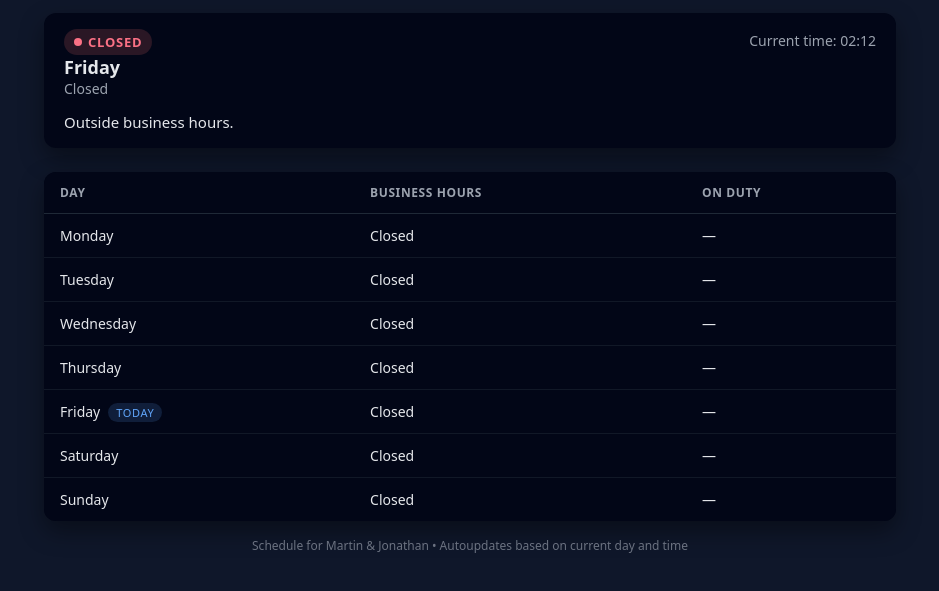
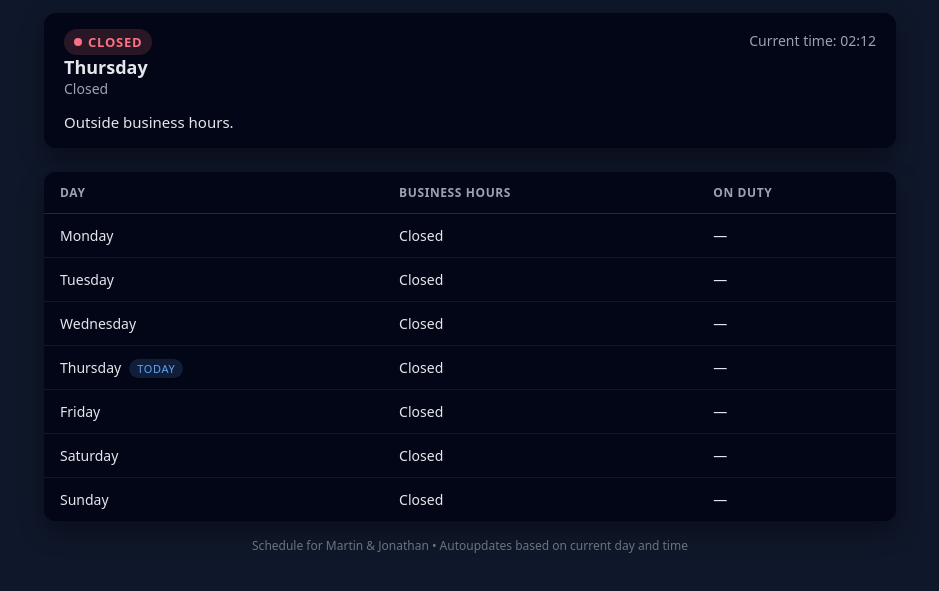
Before and after one commit to Tincho1727/o1-webar, a plain HTML site: page index.html in a window 1280 px wide. Shown: the part 169-760 px from the top of the page, without its empty margins (170-1109 px from the left). Drawn offline with Linux system fonts and the light colour scheme; no server answers.

Commit message:
Update index.html

```diff
--- a/index.html
+++ b/index.html
@@ -225,14 +225,32 @@
   let schedule = {};
   let businessHours = {};
 
- const dayNames = [
-      "Monday", "Tuesday", "Wednesday",
-      "Thursday", "Friday", "Saturday", "Sunday"
+ // For Date.getDay() -> key (0 = Sunday, 6 = Saturday)
+const keyByIndex = [
+  "sunday", "monday", "tuesday", "wednesday",
+  "thursday", "friday", "saturday"
 ];
 
-    const keyByIndex = [
-      "monday", "tuesday", "wednesday",
-      "thursday", "friday", "saturday", "sunday"
+// Label per key
+const dayLabel = {
+  monday: "Monday",
+  tuesday: "Tuesday",
+  wednesday: "Wednesday",
+  thursday: "Thursday",
+  friday: "Friday",
+  saturday: "Saturday",
+  sunday: "Sunday"
+};
+
+// Order in which we want to DISPLAY rows (Mon -> Sun)
+const displayOrder = [
+  "monday",
+  "tuesday",
+  "wednesday",
+  "thursday",
+  "friday",
+  "saturday",
+  "sunday"
 ];
 
  async function loadScheduleFromSheet() {
@@ -317,15 +335,15 @@
   tbody.innerHTML = "";
 
   const now = new Date();
-    const todayIndex = now.getDay();
-    const todayKey = keyByIndex[todayIndex];
+  const todayIndex = now.getDay();        // 0–6
+  const todayKey = keyByIndex[todayIndex]; // "monday", "tuesday", etc.
 
-    for (let i = 0; i < 7; i++) {
-      const dayName = dayNames[i];
-      const key = keyByIndex[i];
+  // Render in custom order (Monday -> Sunday)
+  for (const key of displayOrder) {
+    const dayName = dayLabel[key];
     const row = document.createElement("tr");
 
-      if (i === todayIndex) {
+    if (key === todayKey) {
       row.classList.add("today-row");
     }
 
@@ -335,7 +353,7 @@
 
     const tdDay = document.createElement("td");
     tdDay.textContent = dayName;
-      if (i === todayIndex) {
+    if (key === todayKey) {
       const badge = document.createElement("span");
       badge.className = "today-badge";
       badge.textContent = "Today";
@@ -358,6 +376,7 @@
   updateNowCard();
   setInterval(updateNowCard, 60000);
 }
+
 
   function updateNowCard() {
     const now = new Date();
@@ -383,7 +402,7 @@
       statusText.textContent = "Closed";
     }
 
-    nowTitle.textContent = dayNames[todayIndex];
+    nowTitle.textContent = dayLabel[todayKey];
     nowSubtitle.textContent = formatHours(todayKey);
 
     const peopleToday = schedule[todayKey] || [];
```
Lines whose indentation alone changed are shown as unchanged.
